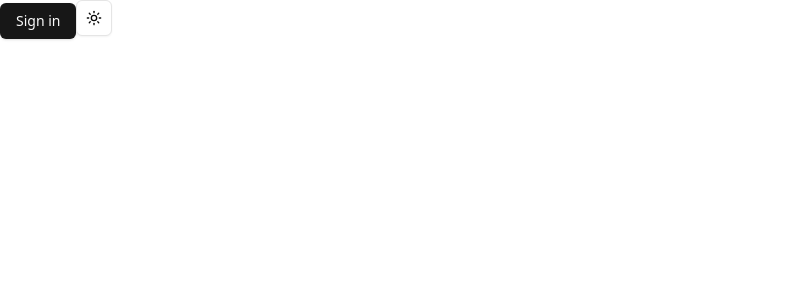
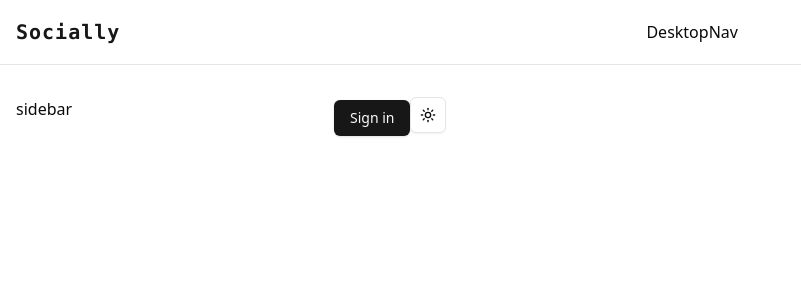
Before and after one commit to winnwy/socially, a Next.js app: page / in a window 1280 px wide. Shown: the top 300 px of the page, without its empty margins (0-801 px from the left). Built offline with nearby package versions, Linux system fonts and the light colour scheme; no server answers.

Commit message:
Add navbar

```diff
--- a/src/app/layout.tsx
+++ b/src/app/layout.tsx
@@ -3,6 +3,7 @@ import { Geist, Geist_Mono } from "next/font/google";
 import "./globals.css";
 import { ClerkProvider } from "@clerk/nextjs";
 import { ThemeProvider } from "next-themes";
+import Navbar from "@/components/Navbar";
 
 const geistSans = Geist({
   variable: "--font-geist-sans",
@@ -30,13 +31,23 @@ export default function RootLayout({
         <body
           className={`${geistSans.variable} ${geistMono.variable} antialiased`}
         >
-           <ThemeProvider
+          <ThemeProvider
             attribute="class"
             defaultTheme="system"
             enableSystem
             disableTransitionOnChange
           >
-          {children}
+            <div className="min-h-screen">
+              <Navbar />
+              <main className="py-8">
+                <div className="max-w-7xl mx-auto px-4">
+                  <div className="grid grid-cols-1 lg:grid-cols-12 gap-6">
+                    <div className="hidden lg:block lg:col-span-3">sidebar</div>
+                    <div className="lg:col-span-9">{children}</div>
+                  </div>
+                </div>
+              </main>
+            </div>
           </ThemeProvider>
         </body>
       </html>
--- /dev/null
+++ b/src/components/DesktopNavbar.tsx
@@ -0,0 +1,12 @@
+import { currentUser } from "@clerk/nextjs/server";
+import React from "react";
+
+async function DesktopNavbar() {
+  const user = await currentUser()
+  console.log("user is here", user)
+  return <div>
+    DesktopNav
+  </div>;
+}
+
+export default DesktopNavbar;
--- /dev/null
+++ b/src/components/MobileNavbar.tsx
@@ -0,0 +1,11 @@
+import React from 'react'
+
+function MobileNavbar() {
+  return (
+    <div>
+
+    </div>
+  )
+}
+
+export default MobileNavbar
--- /dev/null
+++ b/src/components/Navbar.tsx
@@ -0,0 +1,28 @@
+import React from "react";
+import DesktopNavbar from "./DesktopNavbar";
+import MobileNavbar from "./MobileNavbar";
+import Link from "next/link";
+
+function Navbar() {
+  return (
+    <nav className="sticky top-0 w-full border-b bg-background/95 backdrop-blur supports-[backdrop-filter]:bg-background/60 z-50">
+      <div className="max-w-7xl mx-auto px-4">
+        <div className="flex items-center justify-between h-16">
+          <div className="flex items-center">
+            <Link
+              href="/"
+              className="text-xl font-bold text-primary font-mono tracking-wider"
+            >
+              Socially
+            </Link>
+          </div>
+
+          <DesktopNavbar/>
+          <MobileNavbar/>
+        </div>
+      </div>
+    </nav>
+  );
+}
+
+export default Navbar;
```
